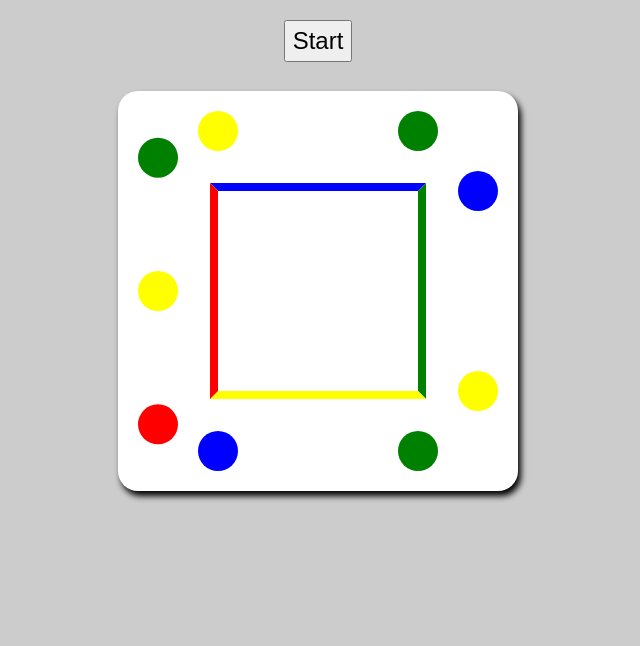
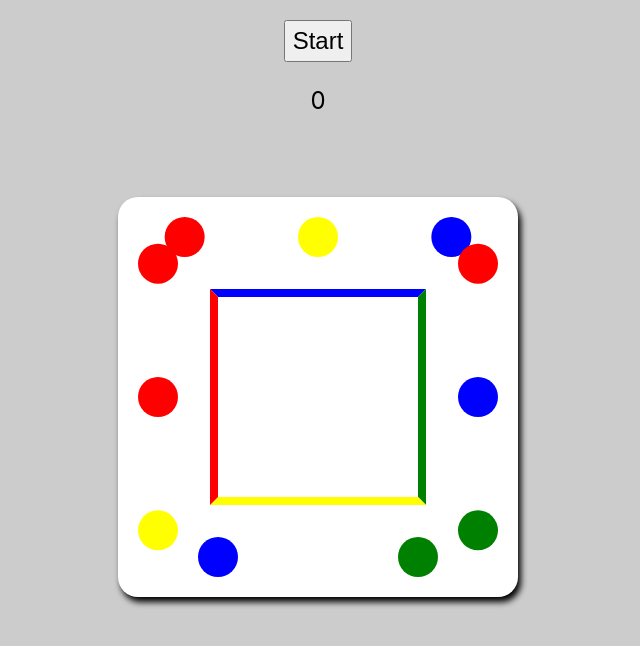
Before and after one commit to DrewRowan/dots, a plain HTML site: page index.html in a window 1280 px wide. Shown: the whole page, without its empty margins (322-962 px from the left). Drawn offline with Linux system fonts and the light colour scheme.

Commit message:
added timer

```diff
--- a/index.html
+++ b/index.html
@@ -7,6 +7,7 @@
   </head>
   <body>
     <input type="button" value="Start" id="gameStart" />
+    <p id="countdownTimer">0</p>
     <br />
     <br />
     <div>
--- a/js/game.js
+++ b/js/game.js
@@ -48,15 +48,43 @@ function initialize() {
 function startGame() {
   // TODO implement timer
 
+  countdown(5);
+
   drawCentralSquare();
-  setupDots(2, "top", gameColours[0]);
-  setupDots(2, "right", gameColours[1]);
+  setupDots(3, "top", gameColours[0]);
+  setupDots(3, "right", gameColours[1]);
   setupDots(2, "bottom", gameColours[2]);
   setupDots(3, "left", gameColours[3]);
 
   if (finalCount == 0) {
     initialize();
   }
+}
+
+function finishGame() {
+
+}
+
+function countdown(seconds) {
+  let timeLeft = seconds;
+  let timerDisplay = document.getElementById("countdownTimer");
+
+  function updateTimer() {
+    console.log(timeLeft);
+    timerDisplay.innerHTML = timeLeft;
+
+    if (timeLeft > 0) {
+      // Continue counting down
+      timeLeft--;
+      setTimeout(updateTimer, 1000); // Call updateTimer after 1000 milliseconds (1 second)
+    } else {
+      // Countdown is complete
+      console.log("Countdown complete!");
+    }
+  }
+
+  // Start the countdown
+  updateTimer();
 }
 
 function generateRandomDotColoursArrays(elementCount) {
```
